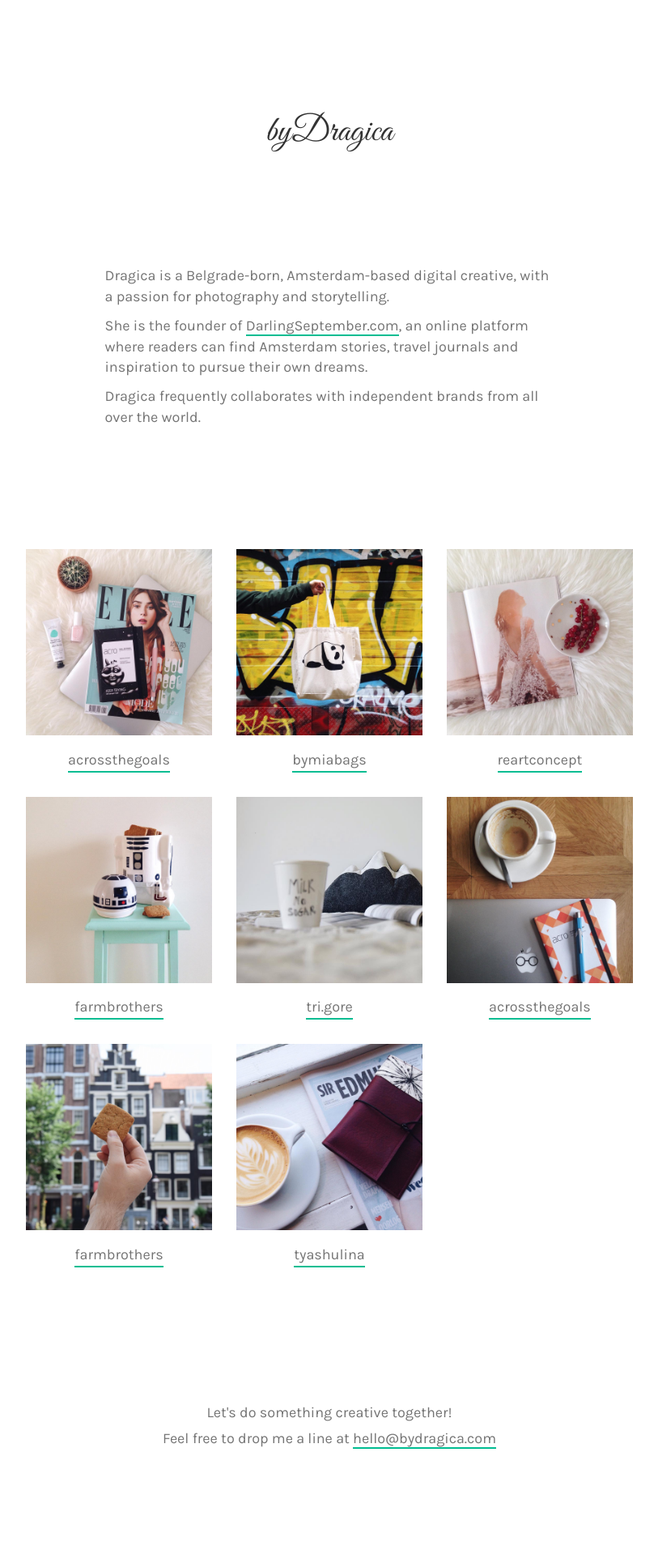
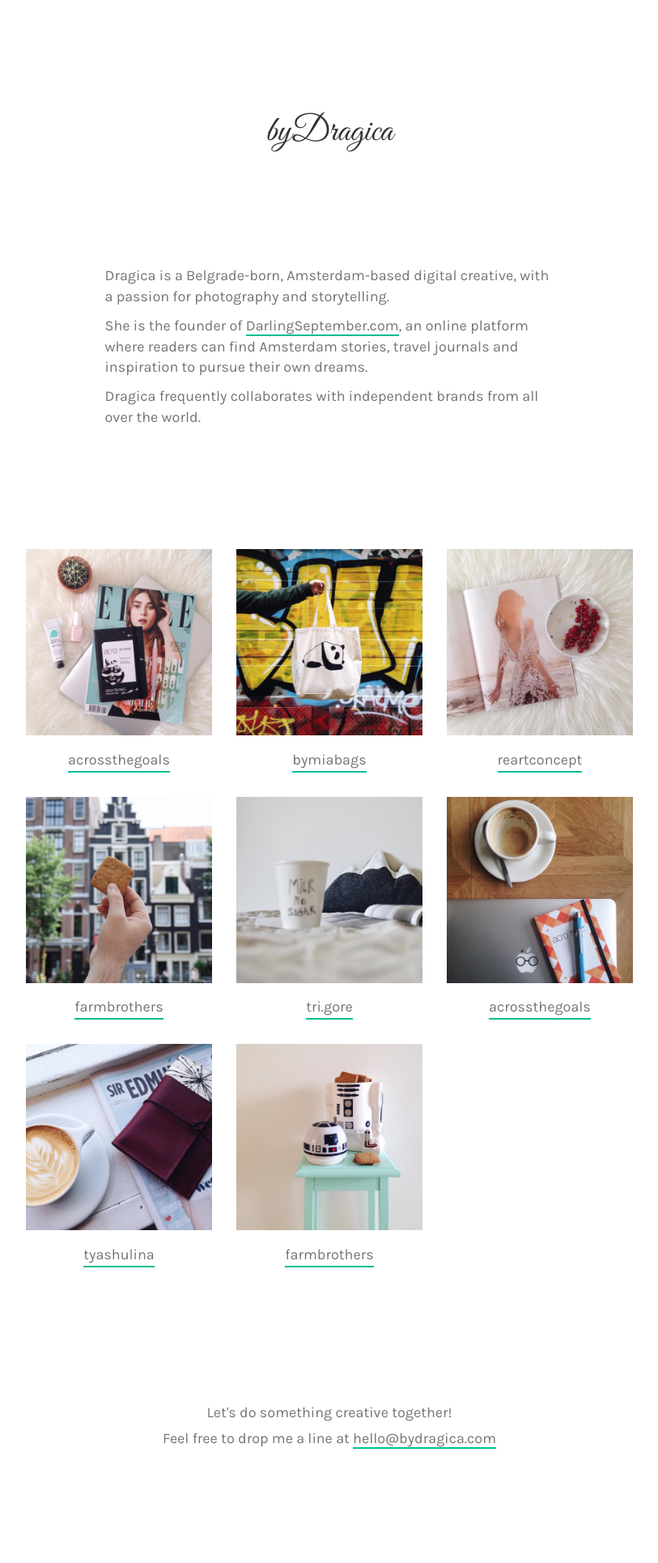
Before and after one commit to dadamandaric/bydragica.com, a Jekyll site: the page built from index.md, in a window 1280 px wide. Shown: the whole page at 81% size, without its empty margins (233-1046 px from the left). Built offline with Jekyll 4.4.1, drawn with Linux system fonts in a browser that asks for light colours; nearby versions of some CDN libraries; some of the changed lines change nothing that is shown.

Commit message:
Update collabs.yml

```diff
--- a/_data/collabs.yml
+++ b/_data/collabs.yml
@@ -21,8 +21,8 @@
     link: https://www.instagram.com/reartconcept/
 -
   photo:
-    image: farmbrothers1.jpg
-    link: https://www.instagram.com/p/BCp9hirOHZX/?taken-by=dadasworld
+    image: farmbrothers2.jpg
+    link: https://www.instagram.com/p/BHsEhqaBJvN/?taken-by=dadasworld
   caption:
     text: farmbrothers
     link: https://www.instagram.com/farmbrothers/
@@ -42,15 +42,15 @@
     link: https://www.instagram.com/acrossthegoals/
 -
   photo:
-    image: farmbrothers2.jpg
-    link: https://www.instagram.com/p/BHsEhqaBJvN/?taken-by=dadasworld
-  caption:
-    text: farmbrothers
-    link: https://www.instagram.com/farmbrothers/
--
-  photo:
     image: tyashulina1.jpg
     link: https://www.instagram.com/p/BCSpgWpOHdr/?taken-by=dadasworld
   caption:
     text: tyashulina
     link: https://www.instagram.com/tyashulina/
+-
+  photo:
+    image: farmbrothers1.jpg
+    link: https://www.instagram.com/p/BCp9hirOHZX/?taken-by=dadasworld
+  caption:
+    text: farmbrothers
+    link: https://www.instagram.com/farmbrothers/
```
